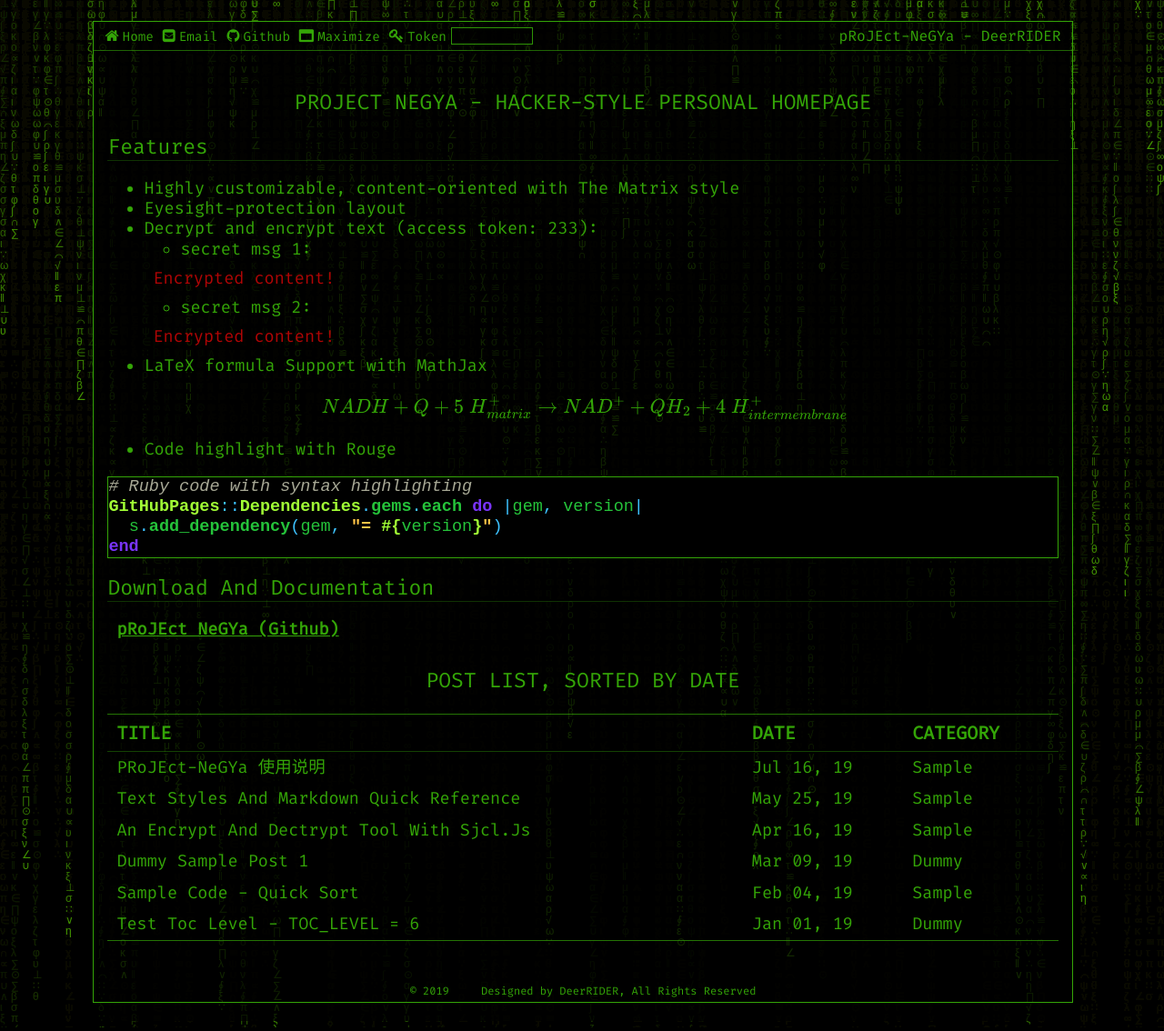
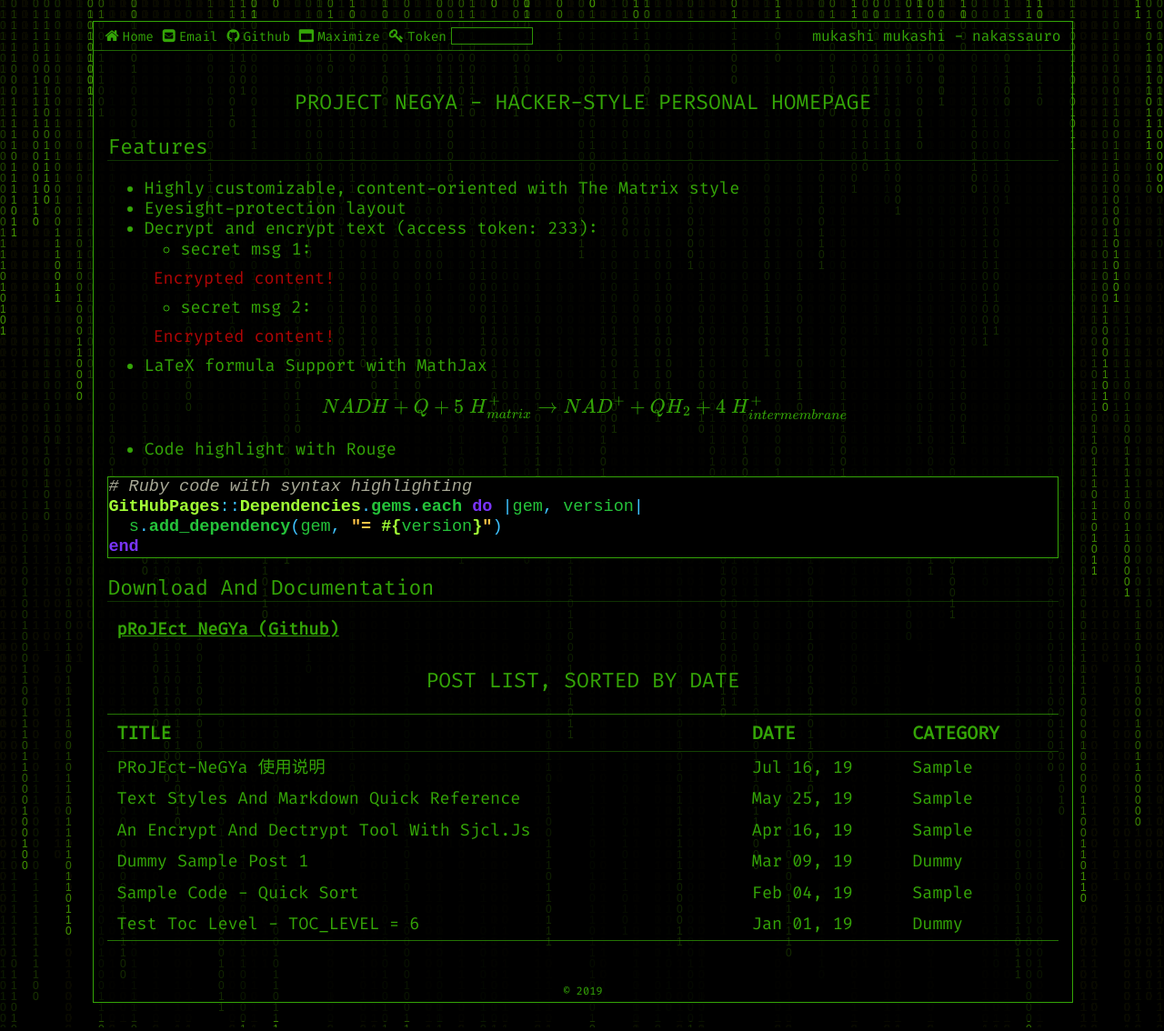
Before and after one commit to vnakayama/vnakayama.github.io, a Jekyll site: the page built from pages/index.md, in a window 1280 px wide. Shown: the whole page at 91% size. Built offline with Jekyll 4.4.1, drawn with Linux system fonts in a browser that asks for light colours; formulas are drawn with MathJax 3.

Commit message:
Update _config.yml

```diff
--- a/_config.yml
+++ b/_config.yml
@@ -1,8 +1,8 @@
 ## Settings
-title: pRoJEct-NeGYa
-owner: "DeerRIDER"
-url: "https://akiritsu.github.io"
-baseurl: "/pRoJEct-NeGYa"
+title: mukashi mukashi
+owner: "nakassauro"
+url: "https://vnakayama.github.io"
+baseurl: "/"
 permalink: /:title/
 description: ""
 markdown: kramdown
@@ -10,12 +10,11 @@ webrick:
   headers:
     Access-Control-Allow-Origin: "*"
 ## Global Variables
-email: "akiritsu@outlook.com"
-github: "akiritsu/pRoJEct-NeGYa"
+email: "v_nakayama@outlook.com"
+github: "vnakayama"
 # path to: css/, fonts/, img/ and js/
 assets_path: "/assets" # i.e. "/assets"
-statement: "Designed by DeerRIDER, All Rights Reserved"
 # default max toc levels: 1 - 6 (h1 - h6)
 toc_level: 3
 # texts randomly displayed in background
-bgtext: "αβγδεζηθικλμνξοπρστυφχψω∷∫∮∝∞∧∨∑∏∪∩∈∵∴⊥‖∠⌒⊙≌√"
+bgtext: "011011010110000101101101011011010110000101101101011010010110000101110010011011110110110001100001"
```
